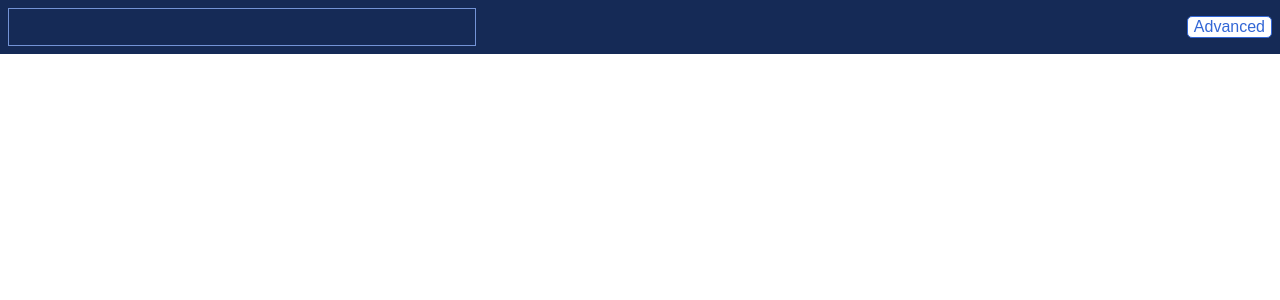
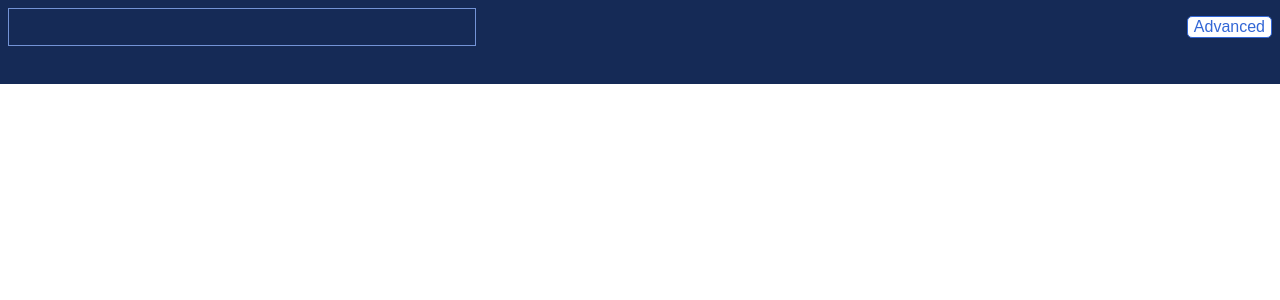
Before and after one commit to nmcginn/mtg-scryer, a React (Create React App) app: page / in a window 1280 px wide. Both pictures are taken after a click on the button "Advanced". Shown: the top 300 px of the page. Built offline with nearby package versions, Linux system fonts and the light colour scheme.

Commit message:
need to figure out animations, whoo

```diff
--- a/src/App.css
+++ b/src/App.css
@@ -42,6 +42,23 @@
   vertical-align: middle;
 }
 
+@keyframes fadein {
+  0%   { background-color: white; }
+  100% { background-color: #152A56; }
+}
+
+.advanced-show {
+  /*animation: fadein 1s;*/
+  background-color: #152A56;
+  clear: both;
+  height: 30px;
+  width: 600px;
+}
+
+.advanced-hide {
+  display: none;
+}
+
 body {
   height: 600px;
   min-width: 500px;
--- a/src/App.js
+++ b/src/App.js
@@ -71,6 +71,7 @@ export default class App extends Component {
           <button id="advanced" onClick={this.handleClick}>
             Advanced
           </button>
+          <div className={this.state.advanced ? "advanced-show" : "advanced-hide"}></div>
         </div>
         <div className="DeckBox">{cardElements}</div>
       </div>
```
